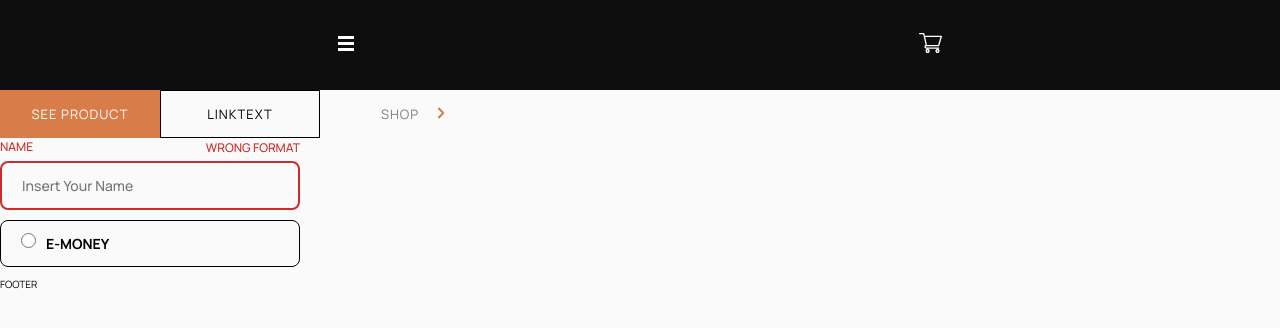
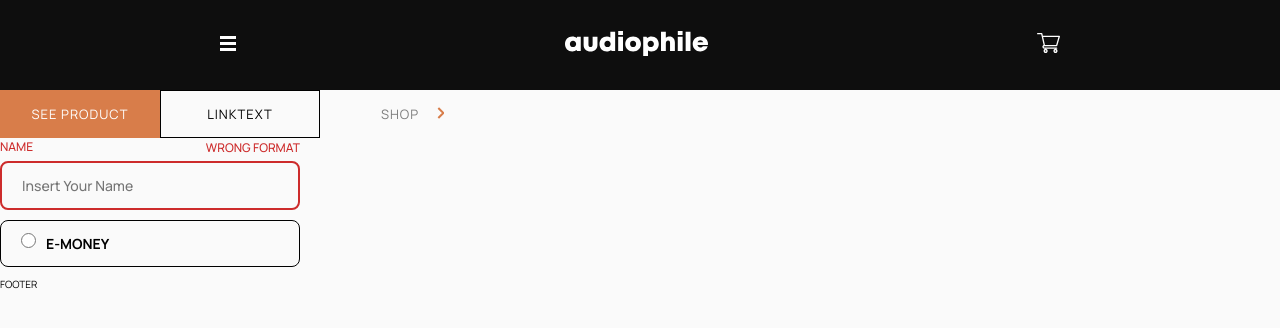
Before and after one commit to FaNi-Coding/audiophile, a Next.js app: page / in a window 1280 px wide. Shown: the top 328 px of the page. Built offline with nearby package versions, Linux system fonts and the light colour scheme.

Commit message:
added logo to nav

```diff
--- a/components/Navbar/Navbar.tsx
+++ b/components/Navbar/Navbar.tsx
@@ -9,12 +9,17 @@ const Navbar = (props: Props) => {
     <StyledNav className='flex'>
       <nav className="container flex align-center justify-around">
         <div className='menu'>
-          <Image src="/assets/shared/tablet/icon-hamburger.svg" alt="hamburger-icon" width={16}
+          <Image src="/assets/shared/tablet/icon-hamburger.svg" alt="hamburger" width={16}
           height={15}
           />
         </div>
+        <div className='logo'>
+          <Image src="/assets/shared/desktop/logo.svg" alt="logo" width={143}
+          height={25}
+          />
+        </div>
         <div className='cart'>
-          <Image src='/assets/shared/desktop/icon-cart.svg' alt='cart-icon' width={23}
+          <Image src='/assets/shared/desktop/icon-cart.svg' alt='cart' width={23}
           height={20}/>
         </div>
       </nav>
```
